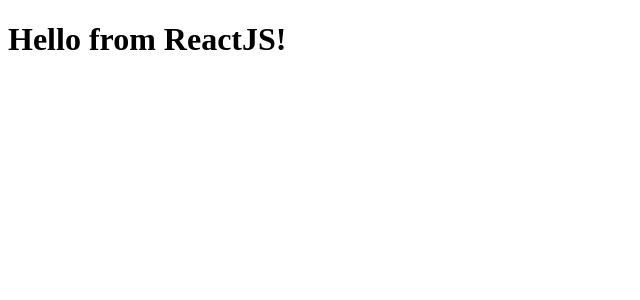
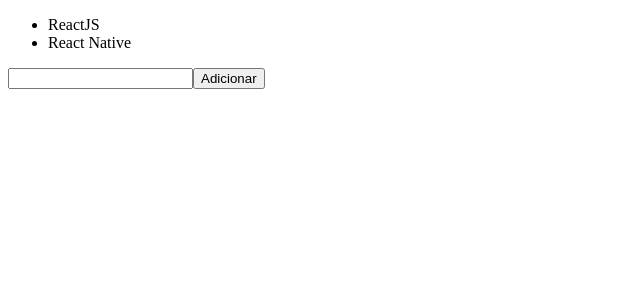
Before and after one commit to felipefa/react-hooks, a React (Create React App) app: page / in a window 1280 px wide. Shown: the top 300 px of the page, without its empty margins (0-640 px from the left). Built offline with nearby package versions, Linux system fonts and the light colour scheme; the HTML template or start-up script is replaced by a standard one.

Commit message:
Create tech list with useState

```diff
--- a/src/App.js
+++ b/src/App.js
@@ -1,7 +1,27 @@
-import React from 'react';
+import React, { useState } from 'react';
 
 function App() {
-  return <h1>Hello from ReactJS!</h1>;
+  const [tech, setTech] = useState(['ReactJS', 'React Native']);
+  const [newTech, setNewTech] = useState('');
+
+  function handleAdd() {
+    setTech([...tech, newTech]);
+    setNewTech('');
+  }
+
+  return (
+    <>
+      <ul>
+        {tech.map(t => (
+          <li key={t}>{t}</li>
+        ))}
+      </ul>
+      <input value={newTech} onChange={e => setNewTech(e.target.value)} />
+      <button type="button" onClick={handleAdd}>
+        Adicionar
+      </button>
+    </>
+  );
 }
 
 export default App;
```
